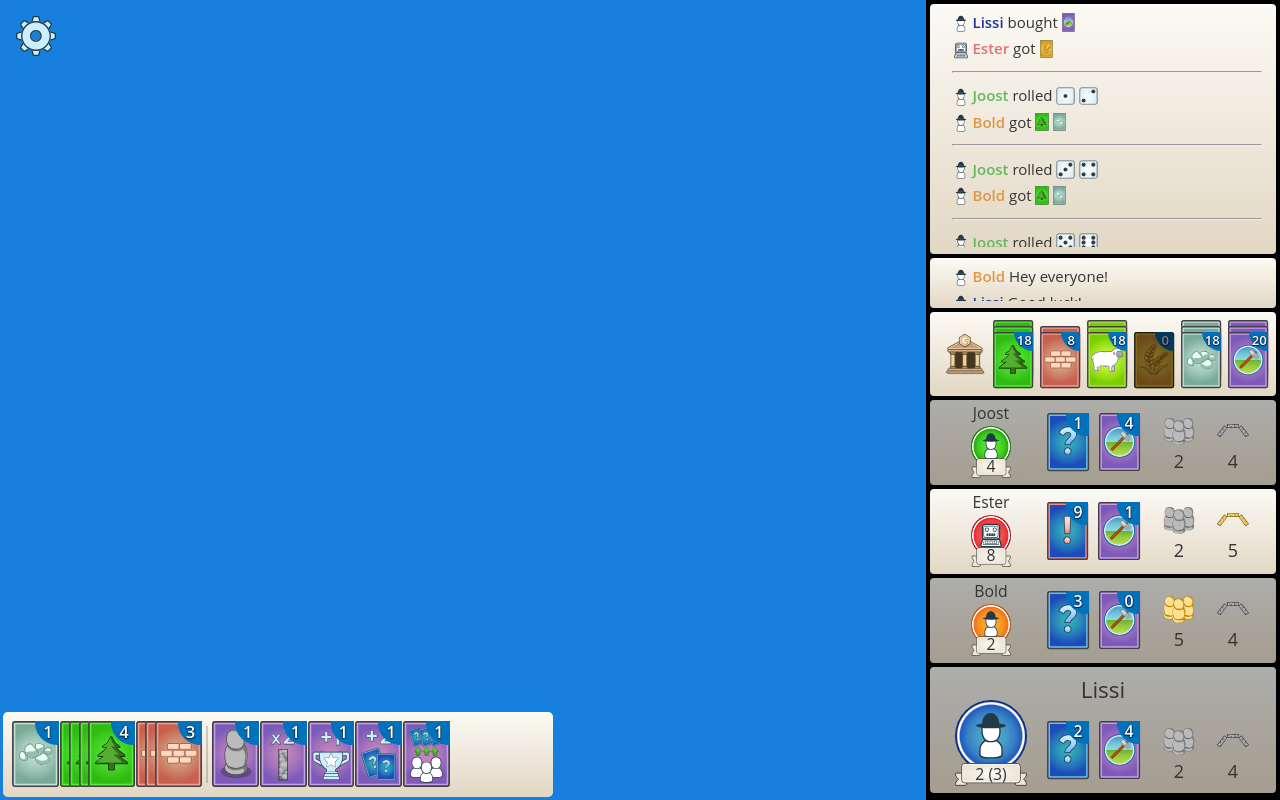
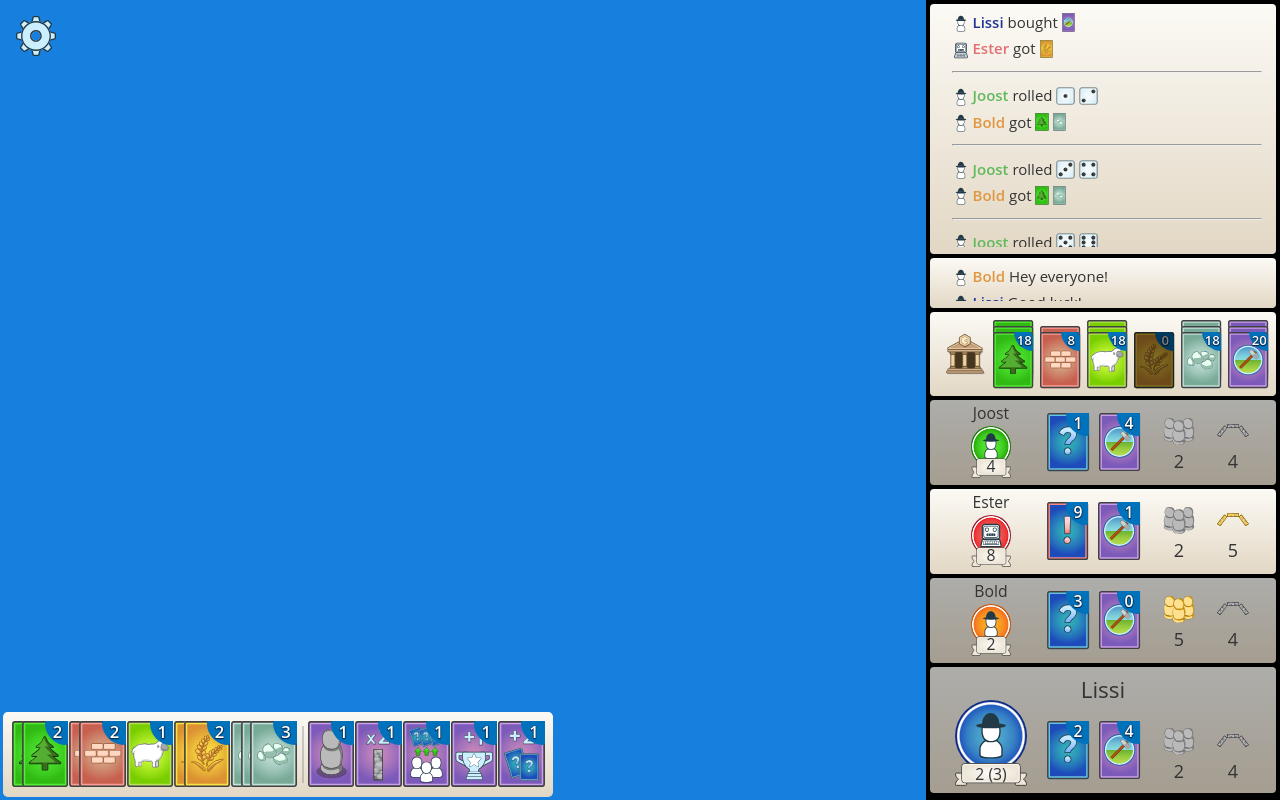
Before and after one commit to Josedn/woodsheep-ui, a Preact app: page / in a window 1280 px wide. Built offline with nearby package versions, Linux system fonts and the light colour scheme.

Commit message:
Add generateCardStackInventory function

```diff
--- a/src/ui/GameUI.tsx
+++ b/src/ui/GameUI.tsx
@@ -29,6 +29,7 @@ import longestRoadIcon from "../assets/ui/icon_longest_road.5cfdeb3352b20463e64b
 import largestArmyIconHighlight from "../assets/ui/icon_largest_army_highlight.515bcbf0a2c0b5b5a3f1.svg";
 import longestRoadIconHighlight from "../assets/ui/icon_longest_road_highlight.50dc66b851ecee9a8662.svg";
 import iconSettings from "../assets/ui/icon_settings.163a70b3a0e246d006c2.svg";
+import type { VNode } from "preact";
 
 const generatePlayer = (
     username: string,
@@ -261,6 +262,36 @@ const generateChat = () => {
                         </div>
                         */
 
+const generateCardStackInventory = (count: number, imgSrc: string) => {
+    if (count < 1) {
+        return <></>;
+    }
+    const cardNodes: VNode[] = [];
+
+    for (let i = 1; i < count; i++) {
+        cardNodes.push(
+            <div className="game-inventory__card-wrapper">
+                <div className="game-inventory__card-container">
+                    <img src={imgSrc} className="game-inventory__card-image"></img>
+                </div>
+            </div>,
+        );
+    }
+    return (
+        <div className="game-inventory__card-stack">
+            {cardNodes}
+            <div className="game-inventory__card-wrapper">
+                <div className="game-inventory__card-container">
+                    <img src={imgSrc} className="game-inventory__card-image"></img>
+                    <div class="game-inventory__count-container">
+                        <div class="game-inventory__count">{count}</div>
+                    </div>
+                </div>
+            </div>
+        </div>
+    );
+};
+
 export const GameUI = () => {
     return (
         <>
@@ -281,120 +312,19 @@ export const GameUI = () => {
                                 <div className="game-inventory__trade-creator">
                                     <div className="game-inventory__trade-creator-container">
                                         <div className="game-inventory__card-inventory">
-                                            <div className="game-inventory__card-stack">
-                                                <div className="game-inventory__card-wrapper">
-                                                    <div className="game-inventory__card-container">
-                                                        <img src={cardOre} className="game-inventory__card-image"></img>
-                                                        <div class="game-inventory__count-container">
-                                                            <div class="game-inventory__count">1</div>
-                                                        </div>
-                                                    </div>
-                                                </div>
-                                            </div>
-
-                                            <div className="game-inventory__card-stack">
-                                                <div className="game-inventory__card-wrapper">
-                                                    <div className="game-inventory__card-container">
-                                                        <img src={cardLumber} className="game-inventory__card-image"></img>
-                                                    </div>
-                                                </div>
-                                                <div className="game-inventory__card-wrapper">
-                                                    <div className="game-inventory__card-container">
-                                                        <img src={cardLumber} className="game-inventory__card-image"></img>
-                                                    </div>
-                                                </div>
-                                                <div className="game-inventory__card-wrapper">
-                                                    <div className="game-inventory__card-container">
-                                                        <img src={cardLumber} className="game-inventory__card-image"></img>
-                                                    </div>
-                                                </div>
-                                                <div className="game-inventory__card-wrapper">
-                                                    <div className="game-inventory__card-container">
-                                                        <img src={cardLumber} className="game-inventory__card-image"></img>
-                                                        <div class="game-inventory__count-container">
-                                                            <div class="game-inventory__count">4</div>
-                                                        </div>
-                                                    </div>
-                                                </div>
-                                            </div>
-
-                                            <div className="game-inventory__card-stack">
-                                                <div className="game-inventory__card-wrapper">
-                                                    <div className="game-inventory__card-container">
-                                                        <img src={cardBrick} className="game-inventory__card-image"></img>
-                                                    </div>
-                                                </div>
-                                                <div className="game-inventory__card-wrapper">
-                                                    <div className="game-inventory__card-container">
-                                                        <img src={cardBrick} className="game-inventory__card-image"></img>
-                                                    </div>
-                                                </div>
-                                                <div className="game-inventory__card-wrapper">
-                                                    <div className="game-inventory__card-container">
-                                                        <img src={cardBrick} className="game-inventory__card-image"></img>
-                                                        <div class="game-inventory__count-container">
-                                                            <div class="game-inventory__count">3</div>
-                                                        </div>
-                                                    </div>
-                                                </div>
-                                            </div>
+                                            {generateCardStackInventory(2, cardLumber)}
+                                            {generateCardStackInventory(2, cardBrick)}
+                                            {generateCardStackInventory(1, cardWool)}
+                                            {generateCardStackInventory(2, cardGrain)}
+                                            {generateCardStackInventory(3, cardOre)}
 
                                             <div className="game-inventory__separator"></div>
 
-                                            <div className="game-inventory__card-stack">
-                                                <div className="game-inventory__card-wrapper">
-                                                    <div className="game-inventory__card-container">
-                                                        <img src={cardKnight} className="game-inventory__card-image"></img>
-                                                        <div class="game-inventory__count-container">
-                                                            <div class="game-inventory__count">1</div>
-                                                        </div>
-                                                    </div>
-                                                </div>
-                                            </div>
-
-                                            <div className="game-inventory__card-stack">
-                                                <div className="game-inventory__card-wrapper">
-                                                    <div className="game-inventory__card-container">
-                                                        <img src={cardRoadBuilder} className="game-inventory__card-image"></img>
-                                                        <div class="game-inventory__count-container">
-                                                            <div class="game-inventory__count">1</div>
-                                                        </div>
-                                                    </div>
-                                                </div>
-                                            </div>
-
-                                            <div className="game-inventory__card-stack">
-                                                <div className="game-inventory__card-wrapper">
-                                                    <div className="game-inventory__card-container">
-                                                        <img src={cardPoint} className="game-inventory__card-image"></img>
-                                                        <div class="game-inventory__count-container">
-                                                            <div class="game-inventory__count">1</div>
-                                                        </div>
-                                                    </div>
-                                                </div>
-                                            </div>
-
-                                            <div className="game-inventory__card-stack">
-                                                <div className="game-inventory__card-wrapper">
-                                                    <div className="game-inventory__card-container">
-                                                        <img src={cardYearOfPlenty} className="game-inventory__card-image"></img>
-                                                        <div class="game-inventory__count-container">
-                                                            <div class="game-inventory__count">1</div>
-                                                        </div>
-                                                    </div>
-                                                </div>
-                                            </div>
-
-                                            <div className="game-inventory__card-stack">
-                                                <div className="game-inventory__card-wrapper">
-                                                    <div className="game-inventory__card-container">
-                                                        <img src={cardMonopoly} className="game-inventory__card-image"></img>
-                                                        <div class="game-inventory__count-container">
-                                                            <div class="game-inventory__count">1</div>
-                                                        </div>
-                                                    </div>
-                                                </div>
-                                            </div>
+                                            {generateCardStackInventory(1, cardKnight)}
+                                            {generateCardStackInventory(1, cardRoadBuilder)}
+                                            {generateCardStackInventory(1, cardMonopoly)}
+                                            {generateCardStackInventory(1, cardPoint)}
+                                            {generateCardStackInventory(1, cardYearOfPlenty)}
                                         </div>
                                     </div>
                                 </div>
```
